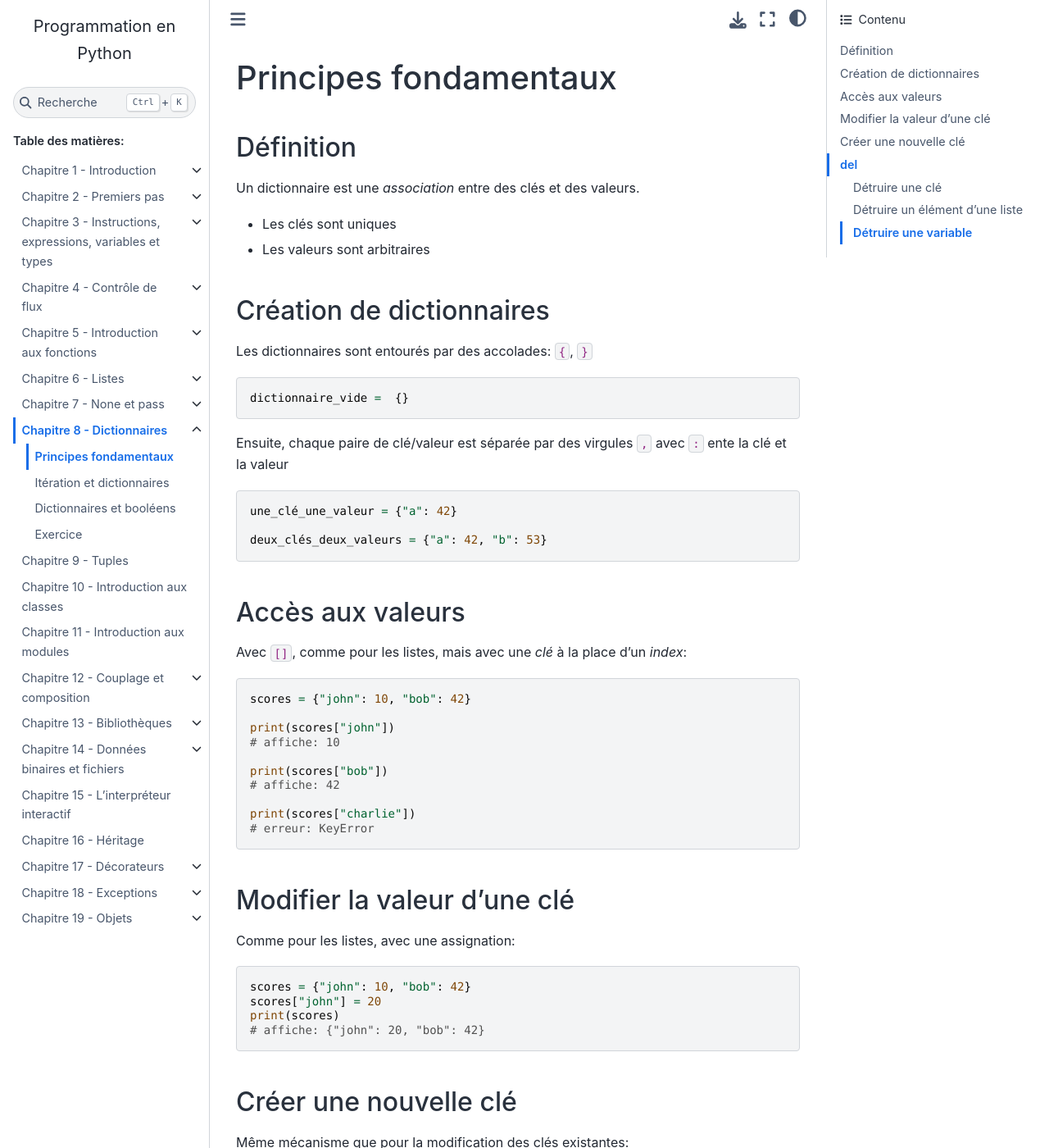
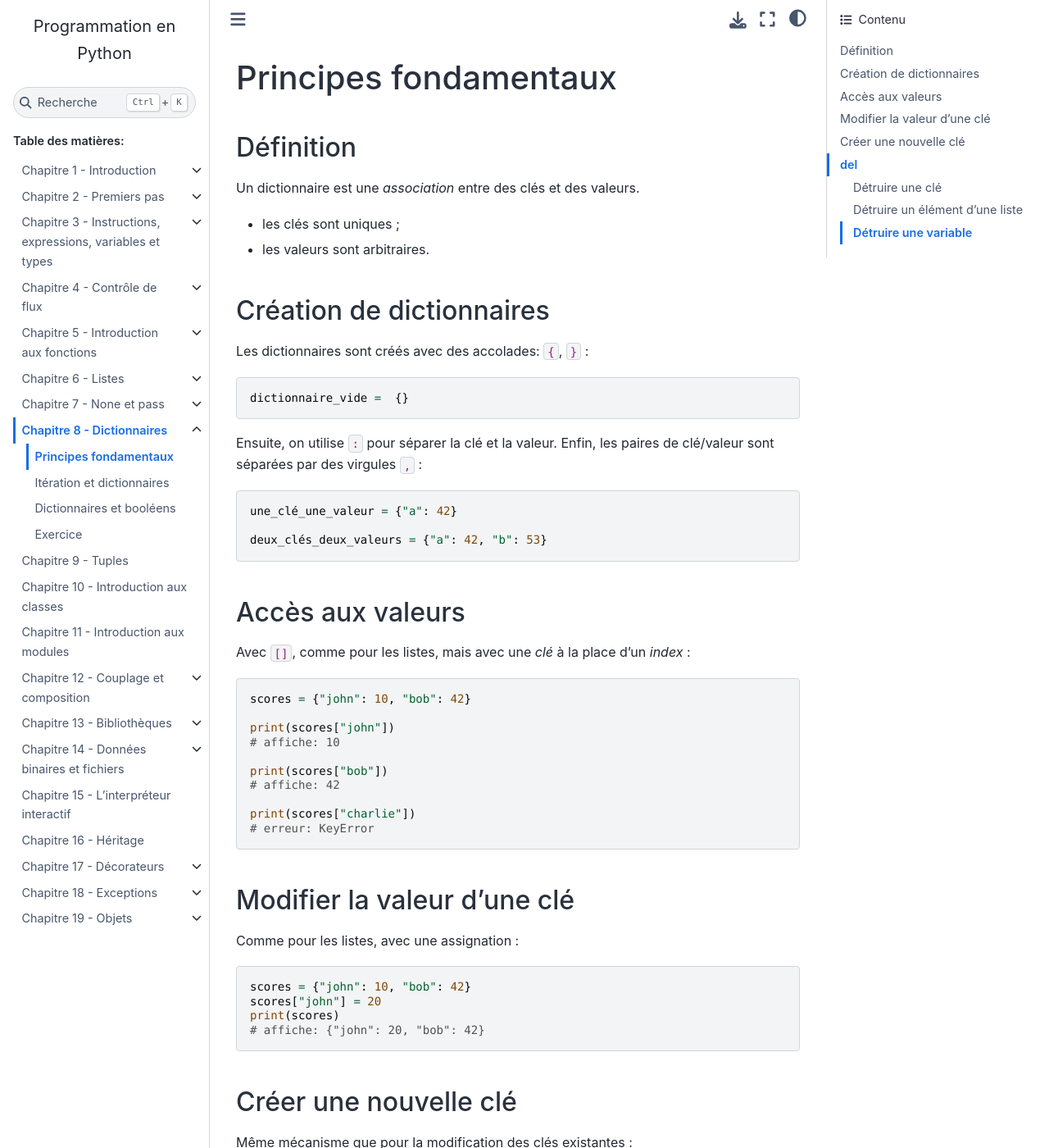
Before and after one commit to gruiick/cours-python, a Sphinx documentation site: the page built from source/08-dictionnaires/01-bases.rst, in a window 1280 px wide and 1400 px high. Shown: the whole window at 82% size. Built offline with Sphinx 7.4.7 and the Sphinx Book theme 1.1.4, drawn with Linux system fonts in a browser that asks for light colours; some of the changed text lies outside the part shown.

Commit message:
typos, rephrase § 08/01

```diff
--- a/source/08-dictionnaires/01-bases.rst
+++ b/source/08-dictionnaires/01-bases.rst
@@ -6,18 +6,17 @@ Définition
 
 Un dictionnaire est une *association* entre des clés et des valeurs.
 
-* Les clés sont uniques
-* Les valeurs sont arbitraires
+* les clés sont uniques ;
+* les valeurs sont arbitraires.
 
 Création de dictionnaires
 -------------------------
 
-Les dictionnaires sont entourés par des accolades: ``{``, ``}`` ::
+Les dictionnaires sont créés avec des accolades: ``{``, ``}`` : ::
 
     dictionnaire_vide =  {}
 
-Ensuite, chaque paire de clé/valeur est séparée par des virgules ``,``
-avec ``:`` ente la clé et la valeur ::
+Ensuite, on utilise ``:`` pour séparer la clé et la valeur. Enfin, les paires de clé/valeur sont séparées par des virgules ``,`` : ::
 
     une_clé_une_valeur = {"a": 42}
 
@@ -25,9 +24,9 @@ avec ``:`` ente la clé et la valeur ::
 
 
 Accès aux valeurs
-------------------
+-----------------
 
-Avec ``[]``, comme pour les listes, mais avec une *clé* à la place d'un *index*::
+Avec ``[]``, comme pour les listes, mais avec une *clé* à la place d'un *index* : ::
 
     scores = {"john": 10, "bob": 42}
 
@@ -42,9 +41,9 @@ Avec ``[]``, comme pour les listes, mais avec une *clé* à la place d'un *index
 
 
 Modifier la valeur d'une clé
------------------------------
+----------------------------
 
-Comme pour les listes, avec une assignation::
+Comme pour les listes, avec une assignation : ::
 
     scores = {"john": 10, "bob": 42}
     scores["john"] = 20
@@ -52,18 +51,18 @@ Comme pour les listes, avec une assignation::
     # affiche: {"john": 20, "bob": 42}
 
 Créer une nouvelle clé
------------------------
+----------------------
 
-Même mécanisme que pour la modification des clés existantes::
+Même mécanisme que pour la modification des clés existantes : ::
 
     scores = {"john": 10, "bob": 42}
     scores["charlie"] = 30
     print(scores)
     # affiche: {"john": 20, "bob": 42, "charlie": 30}
 
-*rappel*: ceci ne fonctionne pas avec les listes: on ne peut
+*rappel* : Ceci ne fonctionne pas avec les listes. On ne peut
 pas "créer" de nouveaux éléments dans la liste juste
-avec un index::
+avec un index : ::
 
     ma_liste = ["a", "b"]
     ma_liste[1] = "c"
@@ -77,9 +76,9 @@ del
 ---
 
 Détruire une clé
-+++++++++++++++++
+++++++++++++++++
 
-Avec ``del`` - un nouveau mot-clé::
+Avec ``del`` - un nouveau mot-clé : ::
 
     scores = {"john": 10, "bob": 42}
     del scores["bob"]
@@ -87,9 +86,9 @@ Avec ``del`` - un nouveau mot-clé::
     # affiche: {"john": 10}
 
 Détruire un élément d'une liste
-++++++++++++++++++++++++++++++++
++++++++++++++++++++++++++++++++
 
-Aussi avec ``del``::
+Aussi avec ``del`` : ::
 
     fruits = ["pomme", "banane", "poire"]
     del fruits[1]
@@ -99,7 +98,7 @@ Aussi avec ``del``::
 Détruire une variable
 +++++++++++++++++++++
 
-Encore et toujours ``del``::
+Encore et toujours ``del`` : ::
 
     mon_entier = 42
     mon_entier += 3
```
